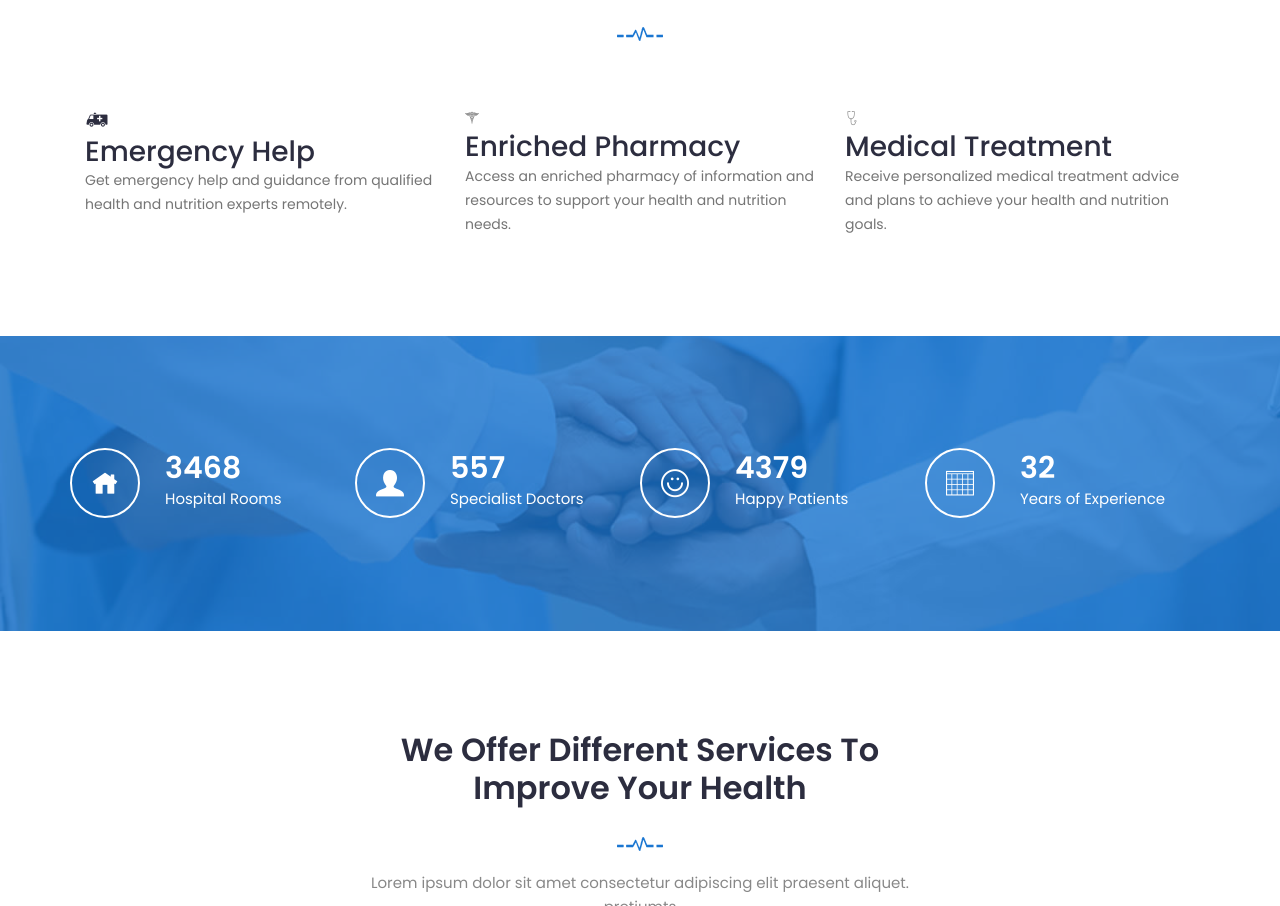
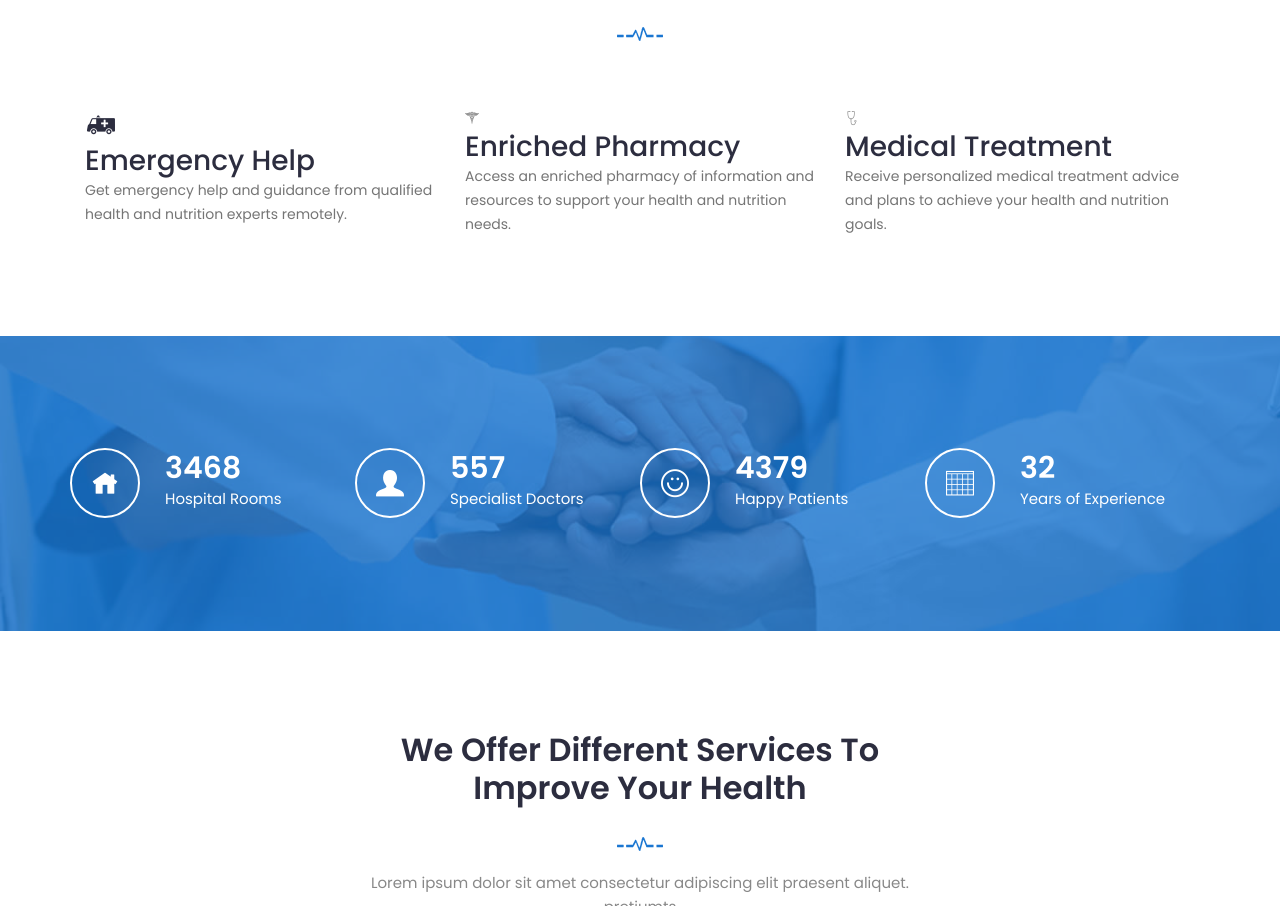
Before and after one commit to solletivivek/mediplus-lite, a plain HTML site: page index.html in a window 1280 px wide. Shown: the part 1139-2045 px from the top of the page. Drawn offline with Linux system fonts and the light colour scheme; a script that the page names is missing.

Commit message:
hjfkuykg

```diff
--- a/index.html
+++ b/index.html
@@ -314,7 +314,7 @@ sample -->
 				  <!-- Start Single feature -->
 				  <div class="single-features">
 					<div class="single-icon">
-					  <h4><i class="icofont icofont-ambulance-cross"></i></h4>
+					  <h2><i class="icofont icofont-ambulance-cross"></i></h2>
 					</div>
 					<h3>Emergency Help</h3>
 					<p>Get emergency help and guidance from qualified health and nutrition experts remotely.</p>
```
